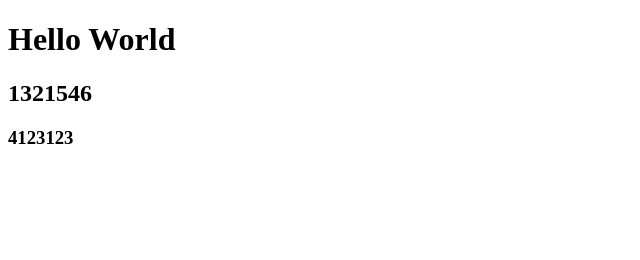
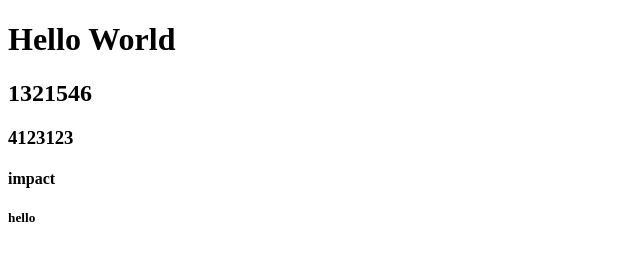
Before and after one commit to nxnless/App_Dev, a plain HTML site: page index.html in a window 1280 px wide. Shown: the full height of the page, 0-640 px from the left. Drawn offline with Linux system fonts and the light colour scheme.

Commit message:
Update index.html

```diff
--- a/index.html
+++ b/index.html
@@ -5,5 +5,8 @@
         <h1>Hello World</h1>
         <h2>1321546</h2>
         <h3>4123123</h3>
+        <h4>impact</h4>
+        <h5>hello</h5>
+        <a></a>
     </body>
 </html>
```
